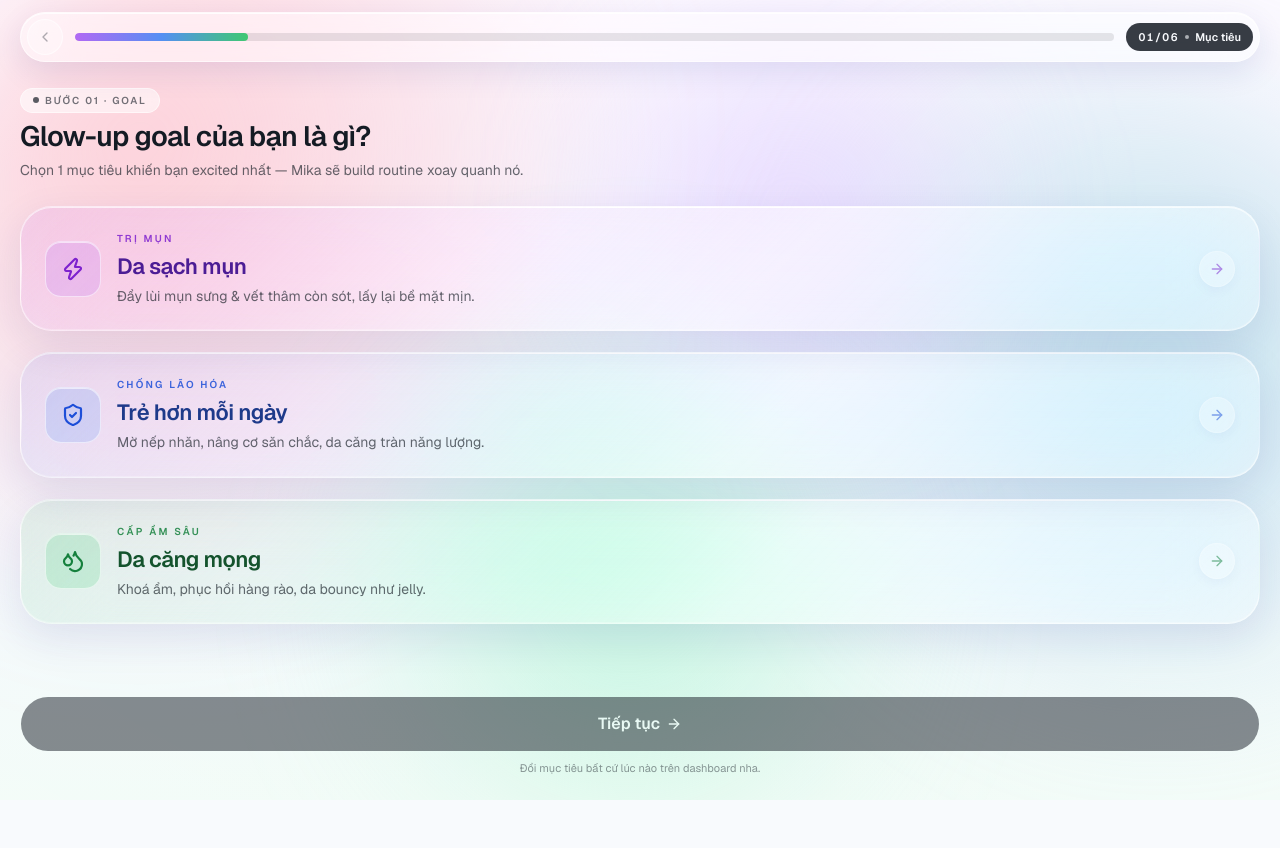
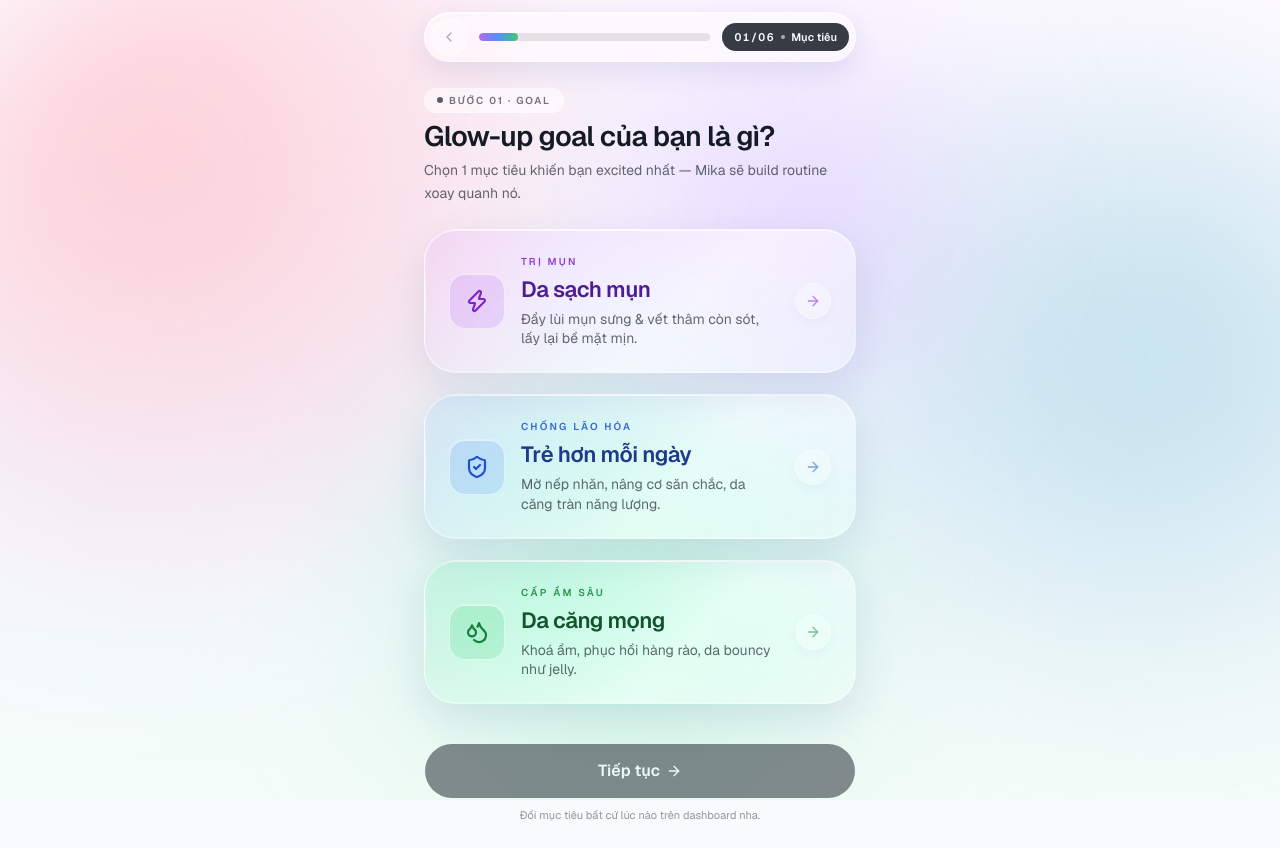
Before and after one commit to qvuongg/skincare-ai-consultant, a Next.js app: page /onboarding in a window 1280 px wide. Before the commit the page ends 800 px from the top, so only its background shows below. Built offline with nearby package versions, Linux system fonts and the light colour scheme.

Commit message:
fix liquid-glass-concept UI/UX 2

```diff
--- a/src/app/onboarding/page.tsx
+++ b/src/app/onboarding/page.tsx
@@ -213,13 +213,19 @@ export default function OnboardingPage() {
   const canBack = stepIndex > 0 && !analysisLoading;
 
   return (
+    <div className="onboarding-shell relative flex min-h-dvh flex-col">
+      <MeshGradient />
+
+      {/* App-shell: centered phone-width column on desktop, full-bleed on */}
+      {/* mobile. Mesh gradient stays full-screen behind it. */}
       <div
-      className="onboarding-shell relative flex min-h-dvh flex-col"
+        className="relative z-10 mx-auto flex w-full max-w-[480px] flex-1 flex-col"
         style={{ paddingTop: "env(safe-area-inset-top)" }}
       >
-      <MeshGradient />
-
-      <header className="sticky top-0 z-30 px-4 pt-3 pb-2 sm:px-5">
+        <header
+          className="sticky z-30 px-5 pt-3 pb-2 sm:px-6"
+          style={{ top: "env(safe-area-inset-top)" }}
+        >
           <ProgressPillBar
             current={stepIndex}
             total={STEP_KEYS.length}
@@ -229,7 +235,7 @@ export default function OnboardingPage() {
         </header>
 
         <main
-        className="relative z-10 flex flex-1 flex-col px-4 pt-4 sm:px-5"
+          className="flex flex-1 flex-col px-5 pt-4 sm:px-6"
           style={{
             paddingBottom: "max(1.5rem, env(safe-area-inset-bottom))",
           }}
@@ -298,5 +304,6 @@ export default function OnboardingPage() {
         </AnimatePresence>
         </main>
       </div>
+    </div>
   );
 }
```
Lines whose indentation alone changed are shown as unchanged.
